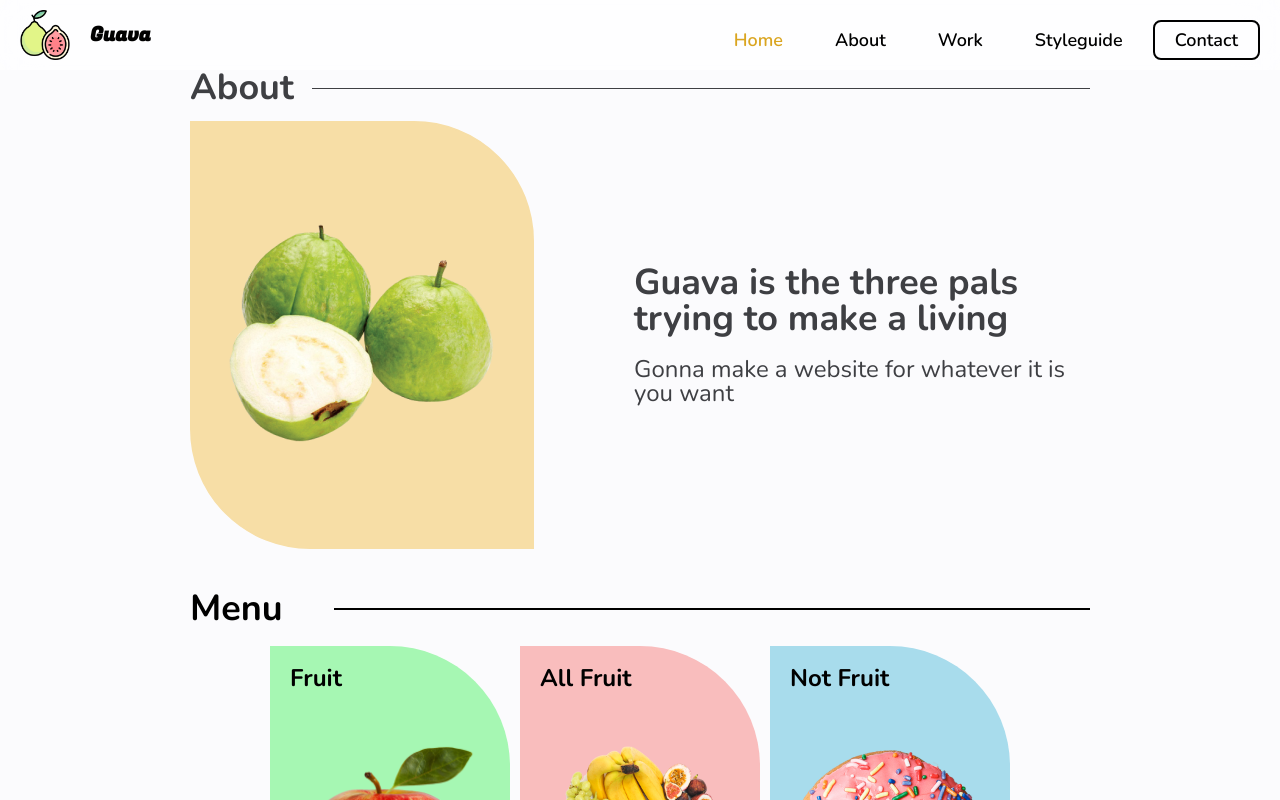
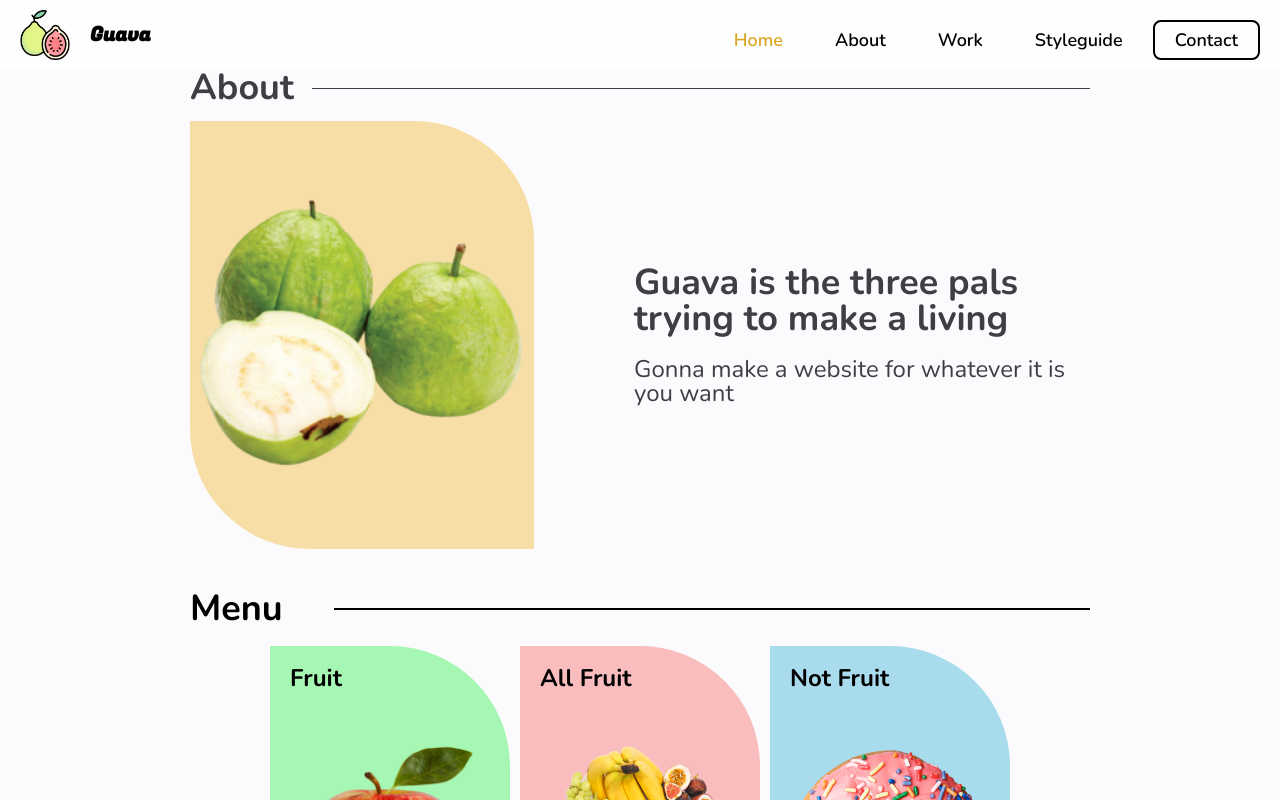
Before and after one commit to scottqmn/guava-site, a Next.js app: page / in a window 1280 px wide. Shown: the top 800 px of the page. Built offline with nearby package versions, Linux system fonts and the light colour scheme.

Commit message:
Sass placeholders and variables

```diff
--- a/components/Layout/index.jsx
+++ b/components/Layout/index.jsx
@@ -1,14 +1,13 @@
 import PropTypes from 'prop-types'
 import Header from '../Header'
 import Footer from '../Footer'
+import styles from './styles.module.scss'
 
 const Layout = ({ children }) => {
     return (
         <>
             <Header />
-            <div className='outer'>
-                <div className='inner'>{children}</div>
-            </div>
+            <main className={styles.main}>{children}</main>
             <Footer />
         </>
     )
--- /dev/null
+++ b/components/Layout/styles.module.scss
@@ -0,0 +1,5 @@
+@import 'placeholders';
+
+.main {
+    @extend %container;
+}
--- /dev/null
+++ b/styles/_placeholders.scss
@@ -0,0 +1,32 @@
+@import 'variables';
+
+%container {
+    max-width: calc(#{$max-width} + 2 * #{$gutter});
+    margin-left: auto;
+    margin-right: auto;
+    padding-left: $gutter;
+    padding-right: $gutter;
+}
+
+%full-width {
+    left: 50%;
+    margin-left: -50vw;
+    margin-right: -50vw;
+    position: relative;
+    right: 50%;
+    width: 100vw;
+}
+
+%grid {
+    display: grid;
+    grid-gap: $grid-gap;
+    grid-template-columns: repeat(4, 1fr);
+
+    @media (min-width: $md) {
+        grid-template-columns: repeat(6, 1fr);
+    }
+
+    @media (min-width: $md) {
+        grid-template-columns: repeat(12, 1fr);
+    }
+}
--- /dev/null
+++ b/styles/_variables.scss
@@ -0,0 +1,9 @@
+// Breakpoints
+$sm: 480px;
+$md: 768px;
+$lg: 1024px;
+
+// Sizes
+$max-width: 900px;
+$gutter: 20px;
+$grid-gap: 20px;
--- a/styles/main.scss
+++ b/styles/main.scss
@@ -20,20 +20,8 @@
 
 html,
 body {
-    padding: 0;
-    margin: 0;
     font-family: var(--body);
     font-size: 18px;
     color: var(--black);
     background: var(--white);
 }
-
-*,
-*::before,
-*::after {
-    box-sizing: border-box;
-}
-
-*:focus:not(:focus-visible) {
-    outline: none;
-}
--- a/styles/reset.scss
+++ b/styles/reset.scss
@@ -19,7 +19,6 @@ abbr,
 acronym,
 address,
 big,
-button,
 cite,
 code,
 del,
@@ -84,6 +83,7 @@ video {
     padding: 0;
     border: 0;
     font-size: 100%;
+    font-weight: inherit;
     vertical-align: baseline;
 }
 /* HTML5 display-role reset for older browsers */
@@ -105,7 +105,7 @@ body {
 }
 ol,
 ul {
-    padding-inline-start: 40px;
+    list-style: none;
 }
 blockquote,
 q {
@@ -131,5 +131,30 @@ a {
 button {
     color: inherit;
     background: none;
+    border: 0;
     cursor: pointer;
+    padding: 0;
 }
+
+img {
+    display: block;
+    width: 100%;
+    height: auto;
+}
+
+svg {
+    display: block;
+    width: 100%;
+    height: auto;
+    fill: currentColor;
+}
+
+*,
+*::before,
+*::after {
+    box-sizing: border-box;
+}
+
+*:focus:not(:focus-visible) {
+    outline: none;
+}
```
